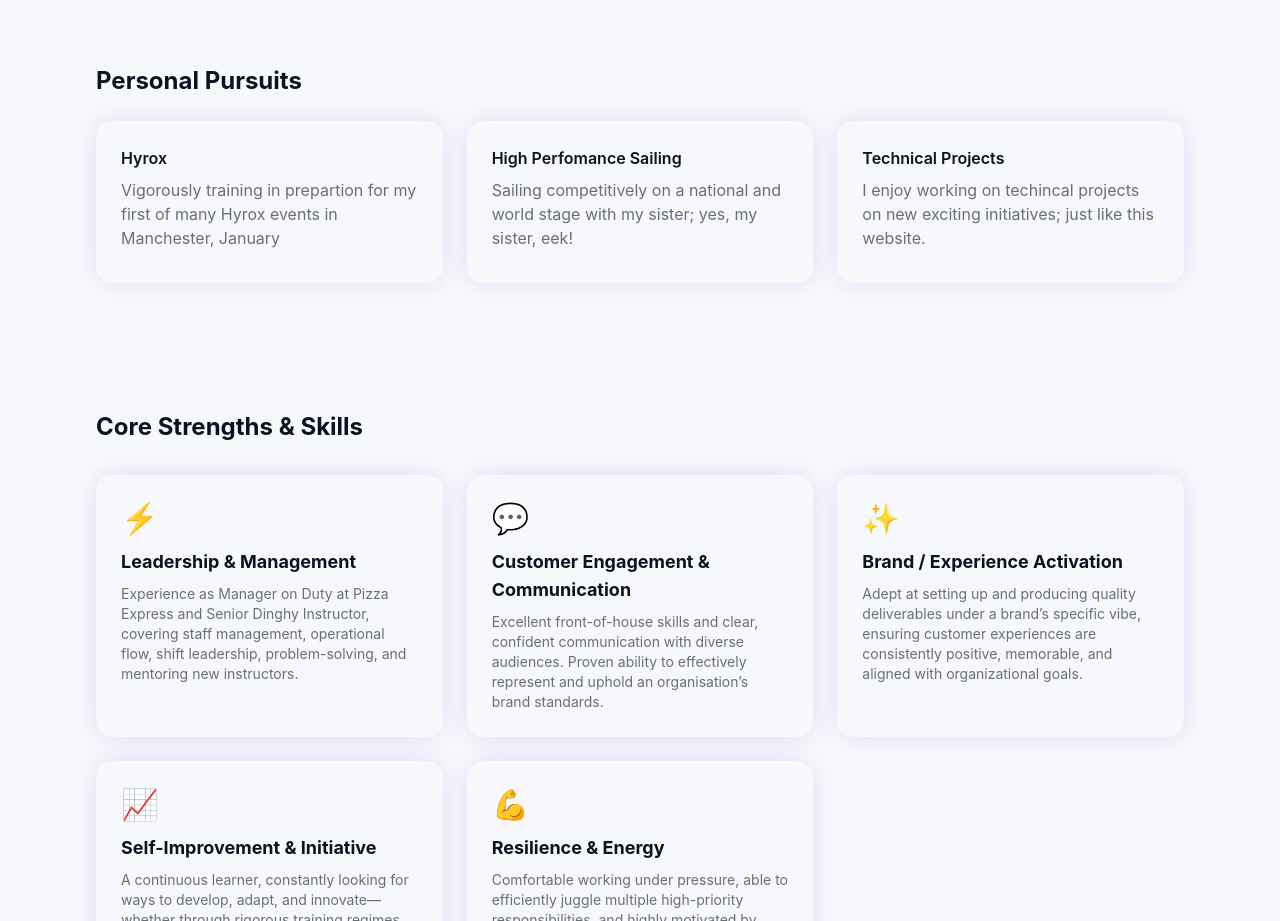
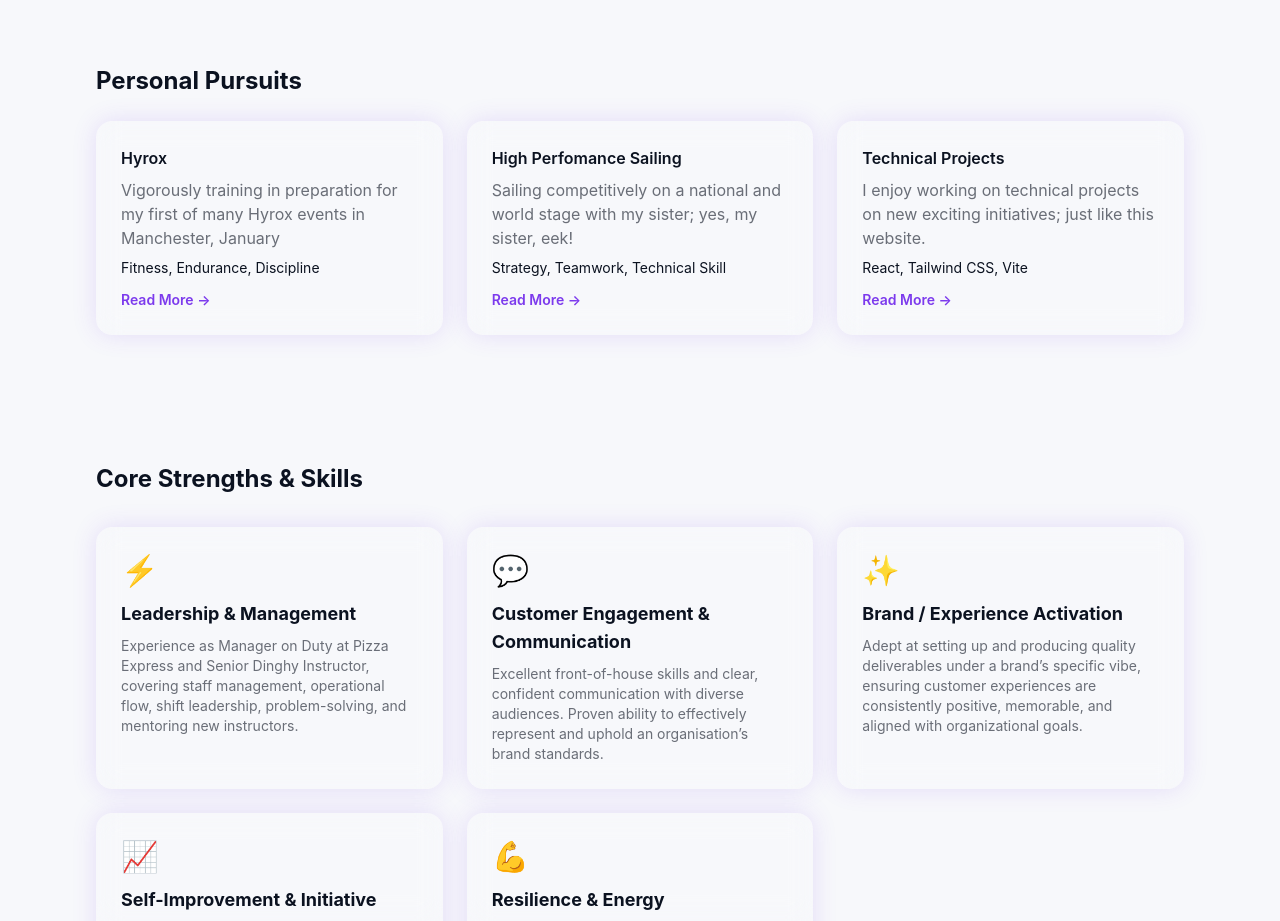
Before and after one commit to raw724/rw, a React (Vite) app: page / in a window 1280 px wide. Shown: the part 1460-2381 px from the top of the page. Built offline with nearby package versions, Linux system fonts and the light colour scheme.

Commit message:
Update Projects.jsx

```diff
--- a/src/components/Projects.jsx
+++ b/src/components/Projects.jsx
@@ -1,9 +1,12 @@
 import React from 'react';
+import { Link } from 'react-router-dom'; // 1. Import Link for navigation
 
-const projects = [
-  { title: 'Hyrox', desc: 'Vigorously training in prepartion for my first of many Hyrox events in Manchester, January'},
-  { title: 'High Perfomance Sailing', desc: 'Sailing competitively on a national and world stage with my sister; yes, my sister, eek!'},
-  { title: 'Technical Projects', desc: 'I enjoy working on techincal projects on new exciting initiatives; just like this website.'}
+// RENAME and EXPORT the data array so the new ProjectDetails component can access it.
+export const projectsData = [
+  // 2. Add 'slug' property for use in the URL
+  { id: 1, title: 'Hyrox', slug: 'hyrox', desc: 'Vigorously training in preparation for my first of many Hyrox events in Manchester, January', tech: 'Fitness, Endurance, Discipline'},
+  { id: 2, title: 'High Perfomance Sailing', slug: 'sailing', desc: 'Sailing competitively on a national and world stage with my sister; yes, my sister, eek!', tech: 'Strategy, Teamwork, Technical Skill'},
+  { id: 3, title: 'Technical Projects', slug: 'tech', desc: 'I enjoy working on technical projects on new exciting initiatives; just like this website.', tech: 'React, Tailwind CSS, Vite'}
 ];
 
 export default function Projects() {
@@ -11,12 +14,20 @@ export default function Projects() {
     <section id="projects" className="py-16">
       <h3 className="text-2xl font-bold mb-6">Personal Pursuits</h3>
       <div className="grid md:grid-cols-3 gap-6">
-        {projects.map((p, i) => (
-          <div key={i} className="glass p-6">
+        {projectsData.map((p, i) => (
+          // 3. Replace <div> with <Link> and set the dynamic destination
+          <Link
+            key={i}
+            to={`/project/${p.slug}`} // Links to dynamic path: /project/hyrox
+            // Apply card styling and make it look clickable
+            className="glass p-6 block cursor-pointer hover:shadow-xl hover:-translate-y-1 transition-all duration-300"
+          >
             <h4 className="font-semibold">{p.title}</h4>
             <p className="text-[--muted] mt-2">{p.desc}</p>
             <p className="text-sm mt-2">{p.tech}</p>
-          </div>
+            {/* Add a visual cue to indicate this navigates */}
+            <span className="text-sm text-[--accent-to] mt-3 block font-semibold">Read More &rarr;</span>
+          </Link>
         ))}
       </div>
     </section>
```
